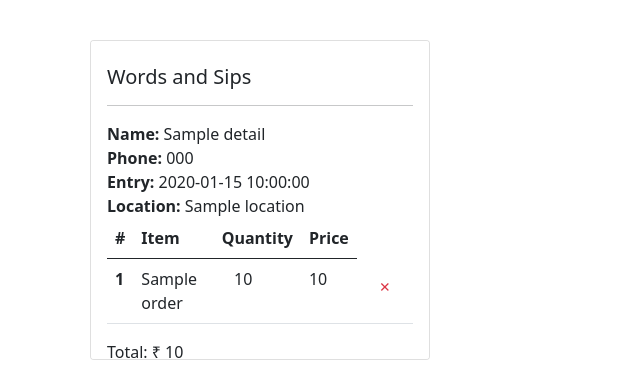
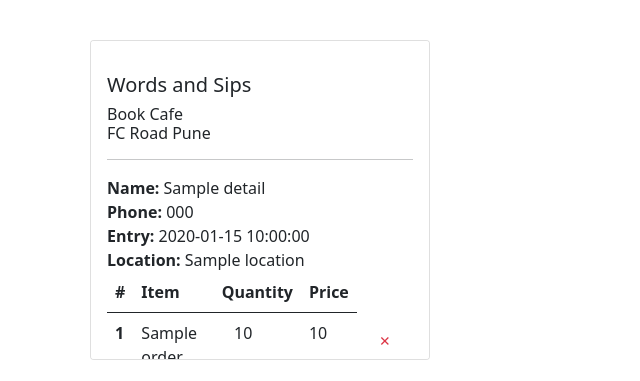
Before and after one commit to skapa-xd/wordsandsips, a Flask app: template templates/print_order.html in a window 1280 px wide. Shown: the part 56-437 px from the top of the page, without its empty margins (0-640 px from the left). Run offline with Flask 2, Linux system fonts and the light colour scheme; the template is opened without the code that fills it: most values are stand-ins (such as "Sample title", 1, 10 or a date in 2020).

Commit message:
Update print_order.html

```diff
--- a/templates/print_order.html
+++ b/templates/print_order.html
@@ -7,8 +7,12 @@
       <div class="card m-2 overflow-scroll" style="height: 20rem">
         <div class="card-body">
           <h5 class="card-title">
+            <p>
               <h5> Words and Sips </h5>
-              <hr>
+              <h6> Book Cafe <br>
+                FC Road Pune </h6>
+            </p>
+            <hr>
              <b>Name: </b> {{details.name}} <br>
              <b>Phone: </b> {{details.phone}} <br>
              <b>Entry: </b> {{details.start_time}} <br>
@@ -23,7 +27,11 @@
               </tr>
             </thead>
             <tbody>
+              {%if order.print == 0 %}
+              <tr id="tablerow" style=" color: red;">
+              {%else%}
               <tr>
+                {%endif%}
                 <th scope="row">1</th>
                 <td>{{order.name}}</td>
                 <td>&nbsp;&nbsp;&nbsp;{{order.quantity}}</td>
@@ -36,6 +44,10 @@
             </tbody>
           </table>
           <div class="text-right">Total: &#8377; {{order.amount}}</div>
+          <p>
+            <h6>We Serve Coffee, Books and Love <br>
+              Please give us 15-20 mins to serve you :) </h6>
+          </p>
         </div>
         <div class="card-footer">
           <button class="btn btn-primary" onclick="printDiv()">
@@ -72,9 +84,11 @@
   {% endblock %} {% block scripts %}
 
   <script>
-    setInterval(() => {
+
+  setInterval(() => {
       setInterval(location.reload(), 1000);
     }, 30000);
+
     function printDiv() {
       var printContents = document.getElementById("printer");
       var cardFooter = printContents.getElementsByClassName("card-footer")[0];
@@ -87,7 +101,6 @@
       w.close();
     }
 
-
 </script>
 
 {% endblock %}
```
